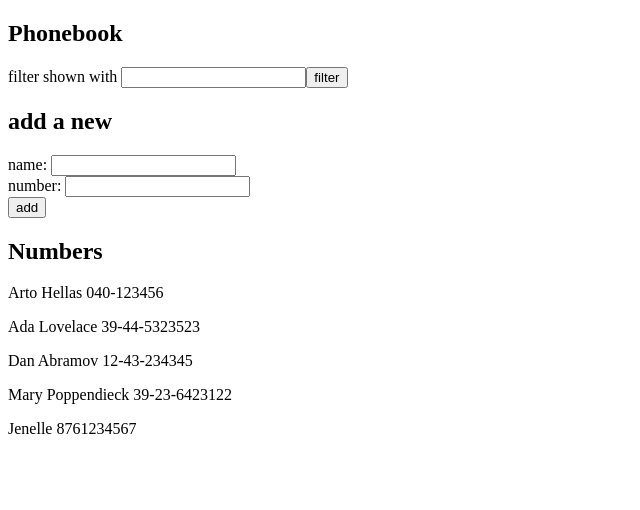
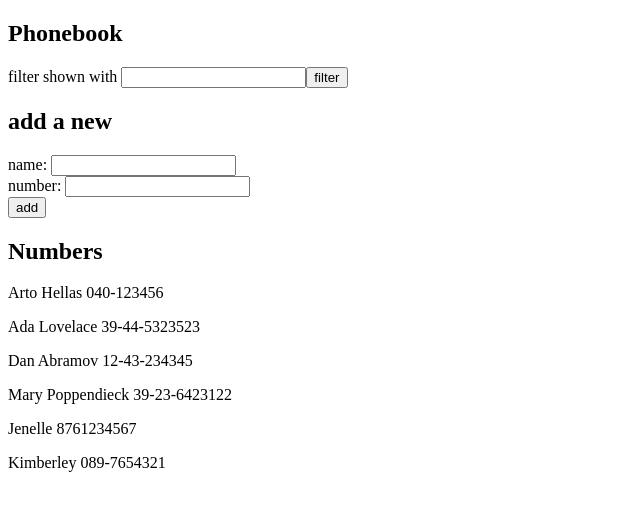
Before and after one commit to hollowayjenelle/full-stack-open-course, a React (Create React App) app in the folder part2/phonebook/: page / in a window 1280 px wide. Shown: the top 510 px of the page, without its empty margins (0-640 px from the left). Built offline with nearby package versions, Linux system fonts and the light colour scheme; data requests are answered from the project's data file.

Commit message:
2.13 completed

```diff
--- a/part2/phonebook/db.json
+++ b/part2/phonebook/db.json
@@ -24,6 +24,11 @@
       "name": "Jenelle",
       "number": "8761234567",
       "id": 5
+    },
+    {
+      "name": "Kimberley",
+      "number": "089-7654321",
+      "id": 6
     }
   ]
 }
--- a/part2/phonebook/src/App.js
+++ b/part2/phonebook/src/App.js
@@ -1,8 +1,8 @@
 import { useEffect, useState } from 'react'
-import axios from 'axios'
 import Filter from './components/Filter'
 import PersonForm from './components/PersonForm'
 import Persons from './components/Persons'
+import personsServices from './services/persons'
 
 const App = () => {
   const [persons, setPersons] = useState([])
@@ -15,8 +15,8 @@
 
 
   useEffect(() => {
-    axios.get('http://localhost:3001/persons')
-    .then(response => setPersons(response.data))
+    personsServices.getAll()
+    .then(initialData => setPersons(initialData))
   }, [])
   const addPerson = (event) =>{
     event.preventDefault()
@@ -25,9 +25,9 @@
       alert(`${newName} is already added to the phonebook`)
     }else{
       const newPerson = {name : newName, number: newNumber}
-      axios.post('http://localhost:3001/persons', newPerson)
-      .then(response => {
-        setPersons(persons.concat(response.data))
+      personsServices.create(newPerson)
+      .then(returnedPerson => {
+        setPersons(persons.concat(returnedPerson))
       })
     }
     setNewName('')
--- /dev/null
+++ b/part2/phonebook/src/services/persons.js
@@ -0,0 +1,18 @@
+/* eslint-disable import/no-anonymous-default-export */
+import axios from "axios";
+const baseURL = 'http://localhost:3001/persons'
+
+const getAll = () => {
+    const request = axios.get(baseURL)
+    return request.then(response => response.data)
+}
+
+const create = (newObject) => {
+    const request = axios.post(baseURL, newObject)
+    return request.then(response => response.data)
+}
+
+export default {
+    getAll,
+    create
+}
```
